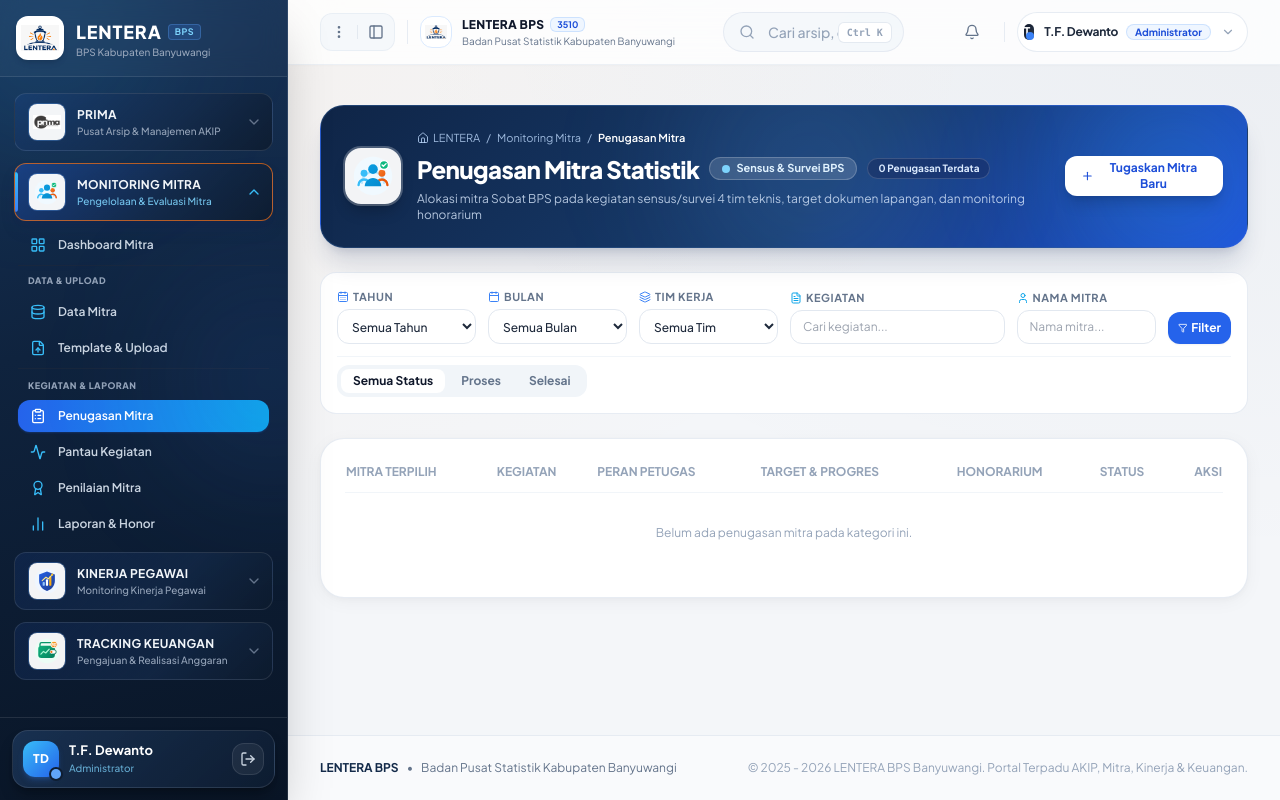
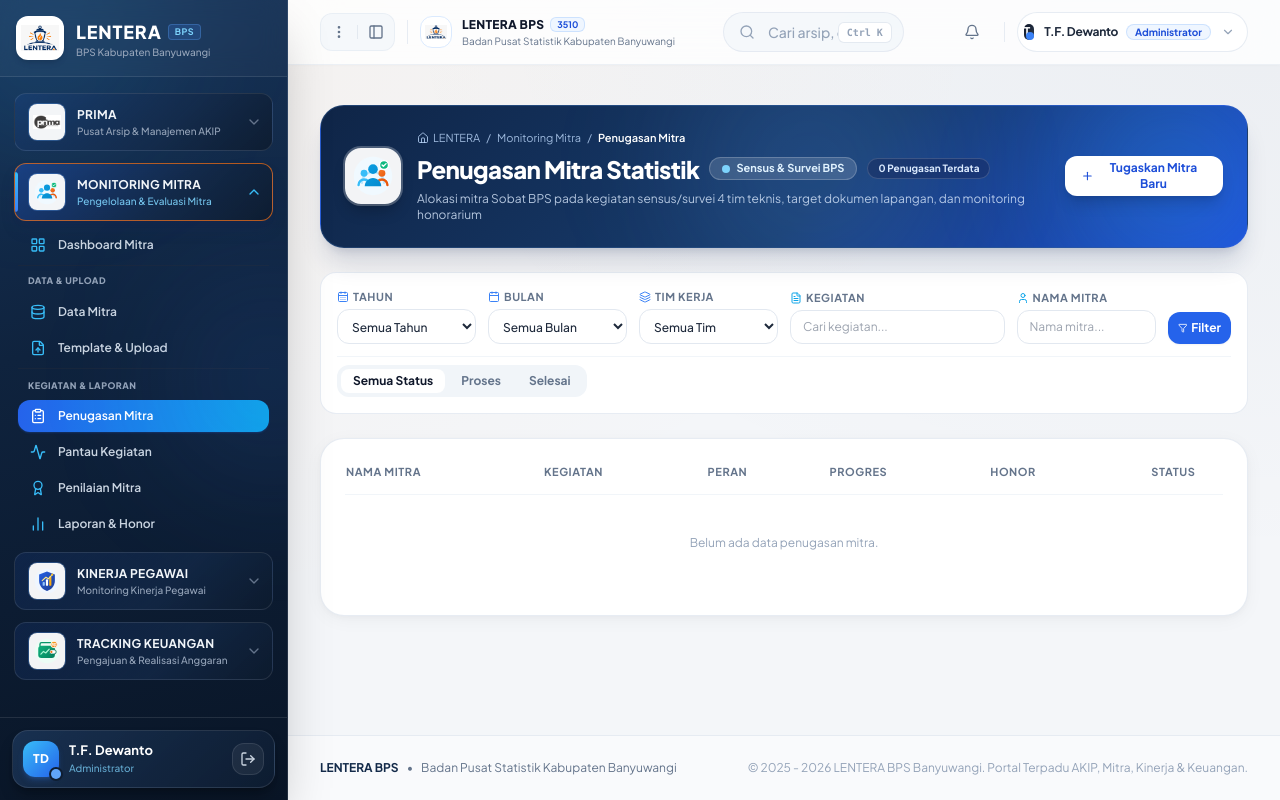
Before and after one commit to syafiq789/prima-bps-banyuwangi, a Flask app: page /mitra/penugasan in a window 1280 px wide. Run offline with Flask 3, Linux system fonts and the light colour scheme; a user stored in the database is signed in; data comes from the database, SQL or seed files in the repository; data that the repository does not hold is empty; some libraries are stand-ins or nearby versions.

Commit message:
ui: hapus kolom Aksi dan sederhanakan label tabel Penugasan Mitra

```diff
--- a/app/templates/mitra/penugasan.html
+++ b/app/templates/mitra/penugasan.html
@@ -163,34 +163,33 @@
     <div class="bg-white rounded-3xl p-6 border border-slate-200/80 shadow-soft overflow-x-auto">
         <table class="w-full text-left text-xs">
             <thead>
-                <tr class="text-slate-400 border-b border-slate-100 uppercase font-semibold">
-                    <th class="pb-3">Mitra Terpilih</th>
-                    <th class="pb-3">Kegiatan</th>
-                    <th class="pb-3">Peran Petugas</th>
-                    <th class="pb-3">Target & Progres</th>
-                    <th class="pb-3">Honorarium</th>
-                    <th class="pb-3">Status</th>
-                    <th class="pb-3 text-right">Aksi</th>
+                <tr class="text-slate-500 border-b border-slate-100 uppercase font-bold text-[11px] tracking-wider">
+                    <th class="pb-3.5 pr-4">Nama Mitra</th>
+                    <th class="pb-3.5 pr-4">Kegiatan</th>
+                    <th class="pb-3.5 pr-4">Peran</th>
+                    <th class="pb-3.5 pr-4">Progres</th>
+                    <th class="pb-3.5 pr-4">Honor</th>
+                    <th class="pb-3.5 text-center">Status</th>
                 </tr>
             </thead>
             <tbody class="divide-y divide-slate-100">
                 {% for p in penugasan_list %}
-                <tr class="hover:bg-slate-50">
-                    <td class="py-3 font-bold text-slate-800">
+                <tr class="hover:bg-blue-50/40 transition">
+                    <td class="py-3.5 pr-4 font-bold text-slate-800">
                         <div>{{ p.mitra.nama_lengkap }}</div>
-                        <div class="text-[10px] text-slate-400 font-normal">Kec. {{ p.mitra.kecamatan }} &bull; {{ p.mitra.id_sobat }}</div>
+                        <div class="text-[10px] text-slate-400 font-normal">{{ p.mitra.id_sobat }} &bull; {{ p.mitra.kecamatan }}</div>
                     </td>
-                    <td class="py-3 text-slate-600">
+                    <td class="py-3.5 pr-4 text-slate-600">
                         <a href="{{ url_for('mitra.monitoring_detail', kegiatan_id=p.kegiatan.id) }}" class="font-semibold text-slate-800 hover:text-blue-600 hover:underline flex items-center gap-1 group">
                             <span>{{ p.kegiatan.nama_kegiatan }}</span>
                             <i data-lucide="external-link" class="w-3 h-3 text-slate-400 group-hover:text-blue-600 opacity-60 group-hover:opacity-100 transition"></i>
                         </a>
-                        <div class="text-[10px] text-slate-400">Kode: {{ p.kegiatan.kode_kegiatan }}</div>
+                        <div class="text-[10px] text-slate-400">{{ p.kegiatan.tim_kerja }} &bull; {{ p.kegiatan.tahun }}</div>
                     </td>
-                    <td class="py-3">
+                    <td class="py-3.5 pr-4">
                         <span class="px-2.5 py-0.5 rounded-full bg-blue-50 text-blue-700 font-bold text-[10px] border border-blue-200">{{ p.peran }}</span>
                     </td>
-                    <td class="py-3">
+                    <td class="py-3.5 pr-4">
                         <div class="w-32">
                             <div class="flex justify-between text-[10px] font-bold mb-1">
                                 <span>{{ p.realisasi_dokumen }}/{{ p.target_dokumen }} Dok</span>
@@ -201,32 +200,18 @@
                             </div>
                         </div>
                     </td>
-                    <td class="py-3 font-mono font-bold text-slate-700">Rp {{ "{:,}".format(p.honor_total).replace(',', '.') }}</td>
-                    <td class="py-3">
+                    <td class="py-3.5 pr-4 font-mono font-bold text-slate-700 whitespace-nowrap">Rp {{ "{:,}".format(p.honor_total).replace(',', '.') }}</td>
+                    <td class="py-3.5 text-center">
                         {% if p.status == 'SELESAI' %}
-                        <span class="px-2 py-0.5 rounded-full bg-blue-50 text-blue-600 font-bold text-[10px] border border-blue-200">SELESAI</span>
+                        <span class="px-2.5 py-0.5 rounded-full bg-blue-50 text-blue-700 font-bold text-[10px] border border-blue-200">Selesai</span>
                         {% else %}
-                        <span class="px-2 py-0.5 rounded-full bg-sky-50 text-sky-600 font-bold text-[10px] border border-sky-200">PROSES</span>
+                        <span class="px-2.5 py-0.5 rounded-full bg-sky-50 text-sky-700 font-bold text-[10px] border border-sky-200">Proses</span>
                         {% endif %}
-                    </td>
-                    <td class="py-3 text-right">
-                        <div class="inline-flex items-center gap-1.5">
-                            <button type="button"
-                                    onclick="openModalUpdateProgress({{ p.id }}, '{{ p.mitra.nama_lengkap }}', {{ p.realisasi_dokumen }}, {{ p.target_dokumen }})"
-                                    class="p-1.5 rounded-lg text-blue-600 hover:bg-blue-50" title="Update Progres">
-                                <i data-lucide="edit-3" class="w-3.5 h-3.5"></i>
-                            </button>
-                            <form action="{{ url_for('mitra.delete_penugasan', id=p.id) }}" method="POST" class="inline" onsubmit="return confirm('Hapus penugasan ini?');">
-                                <button type="submit" class="p-1.5 rounded-lg text-slate-400 hover:text-blue-600 hover:bg-blue-50" title="Hapus Penugasan">
-                                    <i data-lucide="trash-2" class="w-3.5 h-3.5"></i>
-                                </button>
-                            </form>
-                        </div>
                     </td>
                 </tr>
                 {% else %}
                 <tr>
-                    <td colspan="7" class="py-8 text-center text-slate-400">Belum ada penugasan mitra pada kategori ini.</td>
+                    <td colspan="6" class="py-10 text-center text-slate-400 text-xs">Belum ada data penugasan mitra.</td>
                 </tr>
                 {% endfor %}
             </tbody>
```
